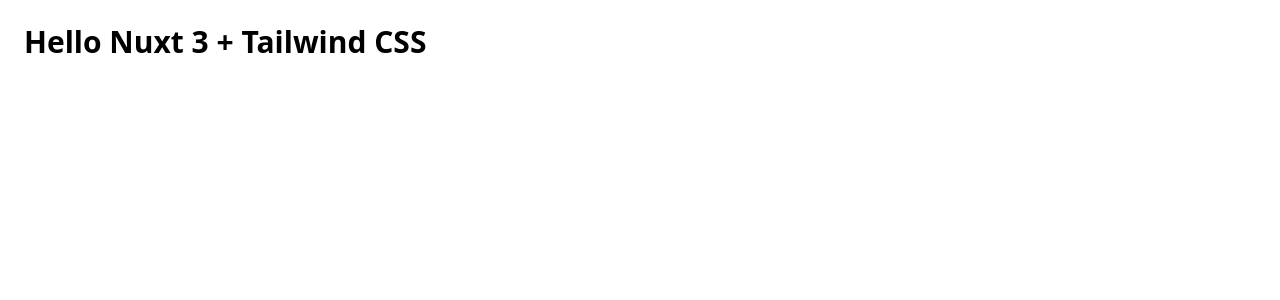
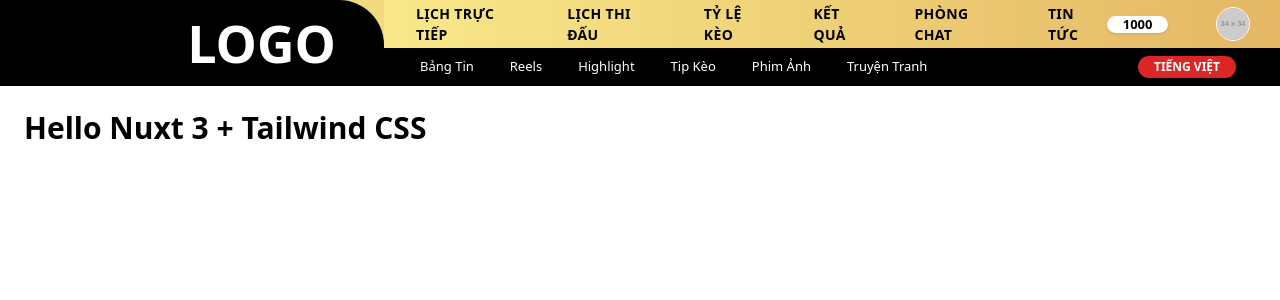
Before and after one commit to TranKiet23/DG-Nuxtjs, a Nuxt app: page / in a window 1280 px wide. Shown: the top 300 px of the page. Built offline with nearby package versions, Linux system fonts and the light colour scheme.

Commit message:
update code

```diff
--- /dev/null
+++ b/app/assets/scss/main.scss
@@ -0,0 +1,24 @@
+// Màu sắc chính theo Figma
+$color-yellow: #FFD600;
+$color-yellow-light: #FFF9C4;
+$color-black: #181818;
+$color-white: #FFFFFF;
+$color-gray-border: #E0E0E0;
+$color-gray-text: #757575;
+$color-blue: #1976D2;
+$color-red: #E53935;
+
+// Golden90 linear gradient
+$color-golden90-start: #F8E889;
+$color-golden90-end: #E4B764;
+$gradient-golden90: linear-gradient(90deg, #F8E889 0%, #E4B764 100%);
+
+// Font
+$font-main: 'Inter', Arial, sans-serif;
+
+// Radius
+$radius-main: 8px;
+
+.gradient-golden90 {
+  background: $gradient-golden90;
+}
--- a/app/components/header.vue
+++ b/app/components/header.vue
@@ -1,62 +1,92 @@
 <template>
-  <header class="w-full bg-white shadow-md border-b border-gray-100">
-    <div class="max-w-7xl mx-auto flex items-center justify-between px-4 py-3 md:py-5">
-      <!-- Logo -->
-      <div class="flex items-center gap-2">
-        <img src="/logo.svg" alt="Logo" class="h-8 w-8" />
-        <span class="text-xl font-bold text-blue-700 tracking-tight">DG Platform</span>
+  <header class="w-full font-sans">
+    <div class="flex h-[86px] bg-gradient-to-r from-[#F8E889] to-[#E4B764]">
+      <!-- Logo Section -->
+      <div class="bg-black w-96 flex items-center justify-end rounded-tr-[45px]">
+        <div class="text-white text-[52px] font-bold px-12 leading-none">
+          <span class="text-right"> LOGO </span>
+        </div>
       </div>
-      <!-- Desktop Nav -->
-      <nav class="hidden md:flex gap-8 items-center">
-        <a href="#" class="text-gray-700 hover:text-blue-700 font-medium transition">Trang chủ</a>
-        <a href="#" class="text-gray-700 hover:text-blue-700 font-medium transition">Tính năng</a>
-        <a href="#" class="text-gray-700 hover:text-blue-700 font-medium transition">Bảng giá</a>
-        <a href="#" class="text-gray-700 hover:text-blue-700 font-medium transition">Hỗ trợ</a>
-      </nav>
-      <!-- Actions -->
-      <div class="hidden md:flex gap-4 items-center">
-        <button class="px-4 py-2 rounded-md text-blue-700 font-semibold hover:bg-blue-50 transition">Đăng nhập</button>
-        <button class="px-4 py-2 rounded-md bg-blue-700 text-white font-semibold hover:bg-blue-800 transition">Đăng ký</button>
-      </div>
-      <!-- Mobile menu button -->
-      <button class="md:hidden flex items-center" @click="open = !open">
-        <svg v-if="!open" class="w-7 h-7 text-gray-700" fill="none" stroke="currentColor" viewBox="0 0 24 24">
-          <path stroke-linecap="round" stroke-linejoin="round" stroke-width="2"
-            d="M4 6h16M4 12h16M4 18h16" />
-        </svg>
-        <svg v-else class="w-7 h-7 text-gray-700" fill="none" stroke="currentColor" viewBox="0 0 24 24">
-          <path stroke-linecap="round" stroke-linejoin="round" stroke-width="2"
-            d="M6 18L18 6M6 6l12 12" />
-        </svg>
-      </button>
-    </div>
-    <!-- Mobile Nav -->
-    <div v-if="open" class="md:hidden px-4 pb-4 animate-fade-in">
-      <nav class="flex flex-col gap-2">
-        <a href="#" class="block py-2 text-gray-700 hover:text-blue-700 font-medium">Trang chủ</a>
-        <a href="#" class="block py-2 text-gray-700 hover:text-blue-700 font-medium">Tính năng</a>
-        <a href="#" class="block py-2 text-gray-700 hover:text-blue-700 font-medium">Bảng giá</a>
-        <a href="#" class="block py-2 text-gray-700 hover:text-blue-700 font-medium">Hỗ trợ</a>
-      </nav>
-      <div class="flex flex-col gap-2 mt-2">
-        <button class="w-full px-4 py-2 rounded-md text-blue-700 font-semibold hover:bg-blue-50 transition">Đăng nhập</button>
-        <button class="w-full px-4 py-2 rounded-md bg-blue-700 text-white font-semibold hover:bg-blue-800 transition">Đăng ký</button>
+
+      <!-- Menu + User Section -->
+      <div class="flex-1 flex flex-col overflow-hidden">
+        <!-- Top Menu -->
+        <div
+          class="flex items-center justify-between h-[48px] px-8 bg-gradient-to-r from-[#F8E889] to-[#E4B764]"
+        >
+          <!-- Left Menu Links -->
+          <nav
+            class="flex items-center space-x-10 text-black font-semibold text-[14px] tracking-wide"
+          >
+            <a href="#" class="hover:text-white">LỊCH TRỰC TIẾP</a>
+            <a href="#" class="hover:text-white">LỊCH THI ĐẤU</a>
+            <a href="#" class="hover:text-white">TỶ LỆ KÈO</a>
+            <a href="#" class="hover:text-white">KẾT QUẢ</a>
+            <a href="#" class="hover:text-white">PHÒNG CHAT</a>
+            <a href="#" class="hover:text-white">TIN TỨC</a>
+          </nav>
+
+          <!-- User Info -->
+          <div class="flex items-center space-x-3">
+            <!-- Coin -->
+            <div
+              class="bg-white rounded-full px-4 py-0.5 flex items-center text-[13px] font-bold leading-none shadow"
+            >
+              1000
+            </div>
+            <!-- Icons -->
+            <i class="fas fa-gift text-black text-[14px]"></i>
+            <i class="fas fa-envelope text-black text-[14px]"></i>
+            <i class="fas fa-cog text-black text-[14px]"></i>
+            <!-- Avatar -->
+            <img
+              src="https://placehold.co/34x34"
+              alt="User avatar"
+              class="rounded-full w-[34px] h-[34px] border border-white"
+            />
+          </div>
+        </div>
+
+        <!-- Secondary Menu -->
+        <div
+          class="flex items-center bg-black text-white text-[13px] px-8 h-[38px]"
+        >
+          <div class="flex items-center mr-8">
+            <i class="fas fa-comment-alt mr-1 text-[#f2cb59] text-[14px]"></i>
+            Bảng Tin
+          </div>
+          <div class="flex items-center mr-8">
+            <i class="fas fa-video mr-1 text-[#f2cb59] text-[14px]"></i> Reels
+          </div>
+          <div class="flex items-center mr-8">
+            <i class="fas fa-play mr-1 text-[#f2cb59] text-[14px]"></i>
+            Highlight
+          </div>
+          <div class="flex items-center mr-8">
+            <i class="fas fa-chess-knight mr-1 text-[#f2cb59] text-[14px]"></i>
+            Tip Kèo
+          </div>
+          <div class="flex items-center mr-8">
+            <i class="fas fa-film mr-1 text-[#f2cb59] text-[14px]"></i> Phim Ảnh
+          </div>
+          <div class="flex items-center mr-8">
+            <i class="fas fa-book mr-1 text-[#f2cb59] text-[14px]"></i> Truyện
+            Tranh
+          </div>
+
+          <!-- Language Button -->
+          <button
+            class="bg-red-600 text-white rounded-full px-4 py-[2px] ml-auto mr-3 text-[12px] font-semibold"
+          >
+            TIẾNG VIỆT
+          </button>
+          <i class="fas fa-cog text-[#f2cb59] text-[14px]"></i>
+        </div>
       </div>
     </div>
   </header>
 </template>
 
 <script setup>
-import { ref } from 'vue'
-const open = ref(false)
+// Font Awesome - thêm vào app.vue hoặc nuxt.config.ts
 </script>
-
-<style scoped>
-@keyframes fade-in {
-  from { opacity: 0; transform: translateY(-10px);}
-  to { opacity: 1; transform: translateY(0);}
-}
-.animate-fade-in {
-  animation: fade-in 0.2s ease;
-}
-</style>
--- /dev/null
+++ b/app/components/navbar.vue
@@ -0,0 +1,73 @@
+<template>
+  <header class="w-full">
+    <!-- Top Navigation -->
+    <div class="flex items-center justify-between bg-gradient-to-r from-black via-black to-yellow-500 px-4">
+      <!-- Logo -->
+      <div class="bg-black px-6 py-2 text-white text-5xl font-bold">
+        LOGO
+      </div>
+
+      <!-- Main Menu -->
+      <nav class="flex items-center space-x-6 text-sm font-semibold text-black">
+        <a href="#" class="hover:text-white">LỊCH TRỰC TIẾP</a>
+        <a href="#" class="hover:text-white">LỊCH THI ĐẤU</a>
+        <a href="#" class="hover:text-white">TỶ LỆ KÈO</a>
+        <a href="#" class="hover:text-white">KẾT QUẢ</a>
+        <a href="#" class="hover:text-white">PHÒNG CHAT</a>
+        <a href="#" class="hover:text-white">TIN TỨC</a>
+      </nav>
+
+      <!-- User Info -->
+      <div class="flex items-center space-x-3 text-black">
+        <!-- Coin -->
+        <div class="bg-white rounded-full px-3 py-1 flex items-center">
+          <span>1000</span>
+        </div>
+        <!-- Icons -->
+        <i class="fas fa-gift"></i>
+        <i class="fas fa-envelope"></i>
+        <i class="fas fa-cog"></i>
+        <!-- Avatar -->
+        <img src="https://placehold.co/40x40" alt="User avatar" class="rounded-full w-10 h-10" />
+      </div>
+    </div>
+
+    <!-- Secondary Menu -->
+    <div class="flex items-center space-x-8 bg-black px-6 py-2 text-white text-sm">
+      <div class="flex items-center space-x-1">
+        <i class="fas fa-newspaper"></i>
+        <span>Bảng Tin</span>
+      </div>
+      <div class="flex items-center space-x-1">
+        <i class="fas fa-video"></i>
+        <span>Reels</span>
+      </div>
+      <div class="flex items-center space-x-1">
+        <i class="fas fa-play"></i>
+        <span>Highlight</span>
+      </div>
+      <div class="flex items-center space-x-1">
+        <i class="fas fa-chess-knight"></i>
+        <span>Tip Kèo</span>
+      </div>
+      <div class="flex items-center space-x-1">
+        <i class="fas fa-film"></i>
+        <span>Phim Ảnh</span>
+      </div>
+      <div class="flex items-center space-x-1">
+        <i class="fas fa-book"></i>
+        <span>Truyện Tranh</span>
+      </div>
+      <button class="bg-red-600 text-white rounded-full px-4 py-1">TIẾNG VIỆT</button>
+      <i class="fas fa-cog"></i>
+    </div>
+  </header>
+</template>
+
+<script setup>
+// No script logic yet, purely UI
+</script>
+
+<style>
+/* Optional: match fonts if needed */
+</style>
--- a/app/pages/index.vue
+++ b/app/pages/index.vue
@@ -1,5 +1,13 @@
 <template>
+   <Header />
+
   <main class="p-6">
     <h1 class="text-3xl font-bold">Hello Nuxt 3 + Tailwind CSS</h1>
   </main>
 </template>
+
+<script setup lang="ts">
+import Header from '../components/header.vue'
+import NavBar from '../components/navbar.vue'
+
+</script>
--- a/nuxt.config.ts
+++ b/nuxt.config.ts
@@ -1,6 +1,8 @@
-// https://nuxt.com/docs/api/configuration/nuxt-config
 export default defineNuxtConfig({
   compatibilityDate: '2025-07-15',
   devtools: { enabled: true },
-  modules: ['@nuxtjs/tailwindcss']
+  modules: ['@nuxtjs/tailwindcss'],
+  css: [
+    '~/assets/scss/main.scss'
+  ]
 })
--- a/package.json
+++ b/package.json
@@ -14,5 +14,8 @@
     "nuxt": "^4.0.3",
     "vue": "^3.5.18",
     "vue-router": "^4.5.1"
+  },
+  "devDependencies": {
+    "sass-embedded": "^1.90.0"
   }
 }
```
Also changed, not shown: app/server/api/menu.get.ts (added, +8 -0 lines), app/app.vue (line endings or trailing spaces), 1 other file (tests, documents, lock files or other folders).
